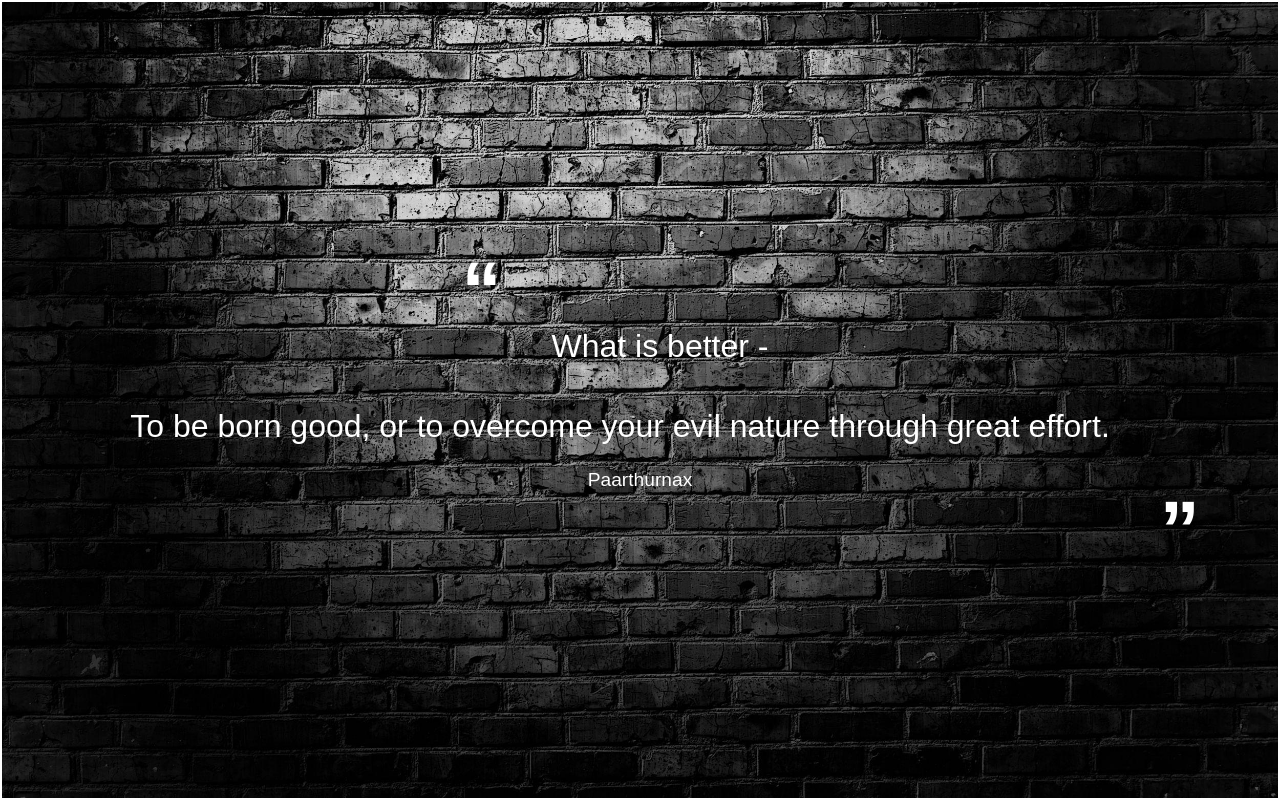
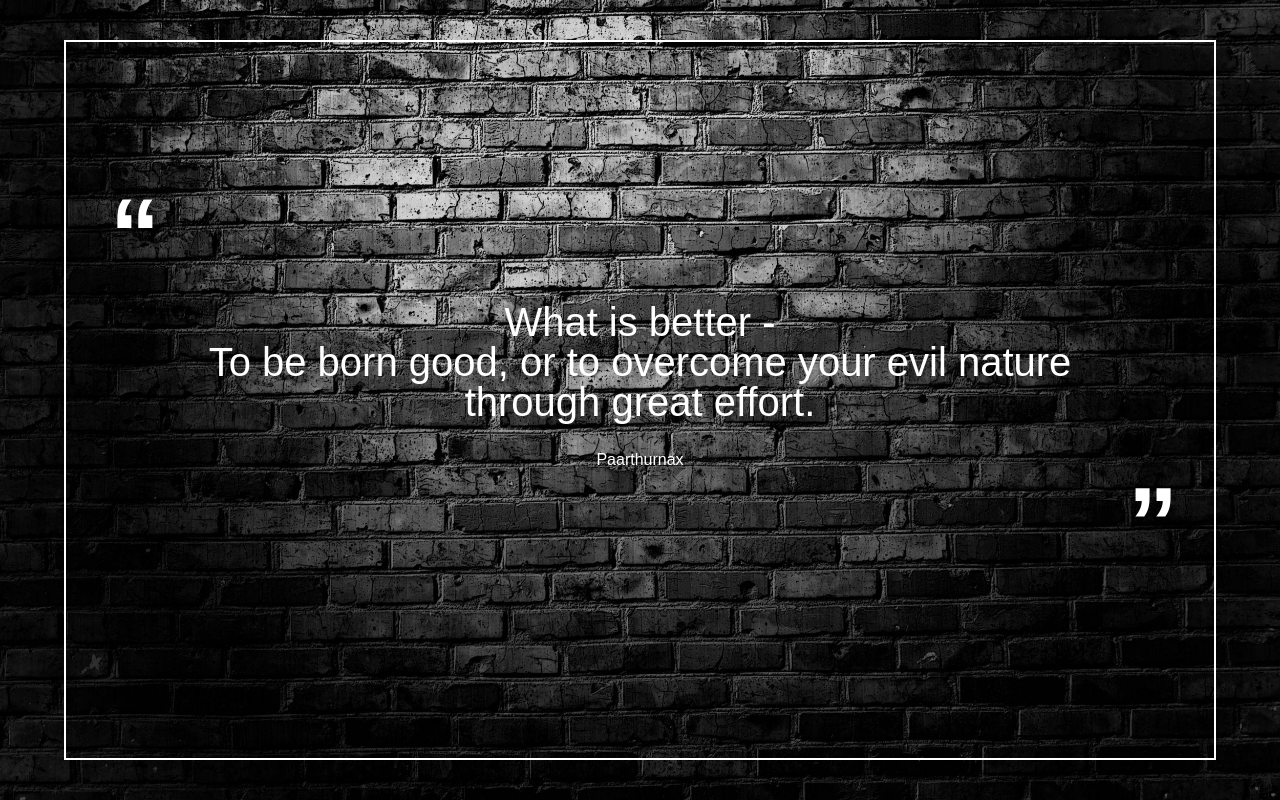
Before and after one commit to 3DMystic/the-quote-card-express, a website: page index.html in a window 1280 px wide. Drawn offline with Linux system fonts and the light colour scheme.

Commit message:
moved background img to the div container

```diff
--- a/public/js/css/style.css
+++ b/public/js/css/style.css
@@ -1,32 +1,44 @@
 body {
+    background-color: black;
+}
+
+.main {
+    display: flex;
+    justify-content: center;
+    align-items: center;
+    color: #ffffff;
+    height: 100vh;
+    width: 100vw;
+    text-align: center;
+}
+
+.background-img {
     background-image: url('/brickwall.jpg');
     background-size: cover;
     background-position: center;
     background-repeat: no-repeat;
     min-height: 100%;
     min-width: 100%;
+    z-index: -1;
+    position: fixed;
 }
 
-.main {
+.quote-container {
     display: flex;
+    justify-content: center;
     align-items: center;
-    justify-content: center;
-    border: 2px solid #ffffff; ;
-    color: #ffffff;
-    height: 100vh;
-    width: 100vw;
-    text-align: center;
+    flex-direction: column;
+    border: 2px solid #ffffff;
+    width: 90%;
+    height: 90%;
+    padding: 20px;
 }
 
-
-
 .quote-text {
-    flex-wrap: wrap;
-    font-size: 1.5em;
-    margin-bottom: auto;
     font-size: 2em;
-    height: 100%;
-    width: 100%;
+    display: flex;
+    justify-content: center;
+    align-items: center;
 }
 
 q:before {
@@ -34,8 +46,8 @@ q:before {
     font-weight: bold;
     font-size: 2.5em;
     position: relative;
-    top: -40px;
-    left: -50px;
+    top: -10rem;
+    left: 1rem;
 }
 
 q:after {
@@ -43,11 +55,44 @@ q:after {
     font-weight: bold;
     font-size: 2.5em;
     position: relative;
-    bottom: -120px;
-    right: -50px;
+    bottom: -12rem;
+    right: -1rem;
 }
 
 #author {
-    margin: 20px 0;
-    font-size: 1.2em ;
+    margin: 30px 0;
+    font-size: 1em ;
 }
+
+@media (min-width: 600px) {
+    .background-img {
+        min-width: 100%;
+    }
+    .quote-text {
+        font-size: 2.5em;
+    }
+
+    q:before, q:after {
+        font-size: 2.5em;
+    }
+
+    q::before {
+        top: -8rem;
+        left: 1.5rem;
+    }
+
+    q::after {
+        bottom: -10rem;
+        right: 1rem;
+    }
+
+    #author {
+        font-size: 1em;
+    }
+}
+
+@media (min-width: 800px) {
+    .background-img {
+
+    }
+}
```
